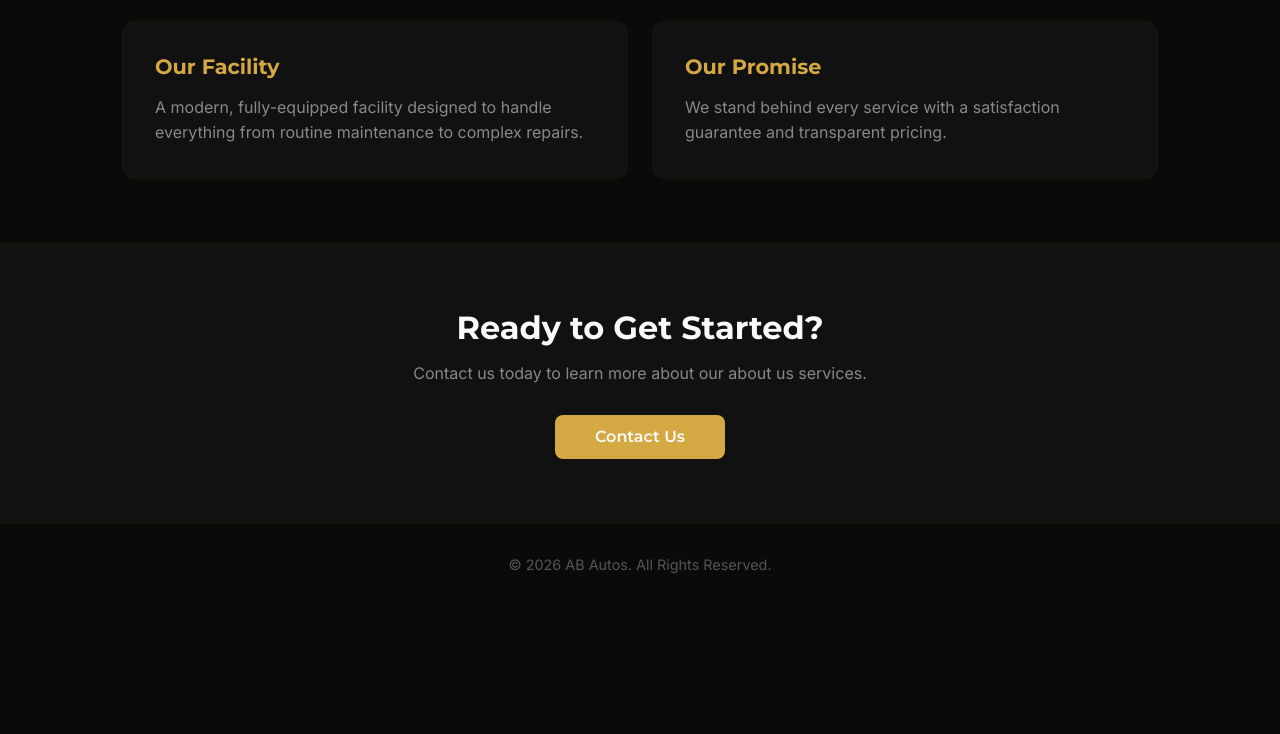
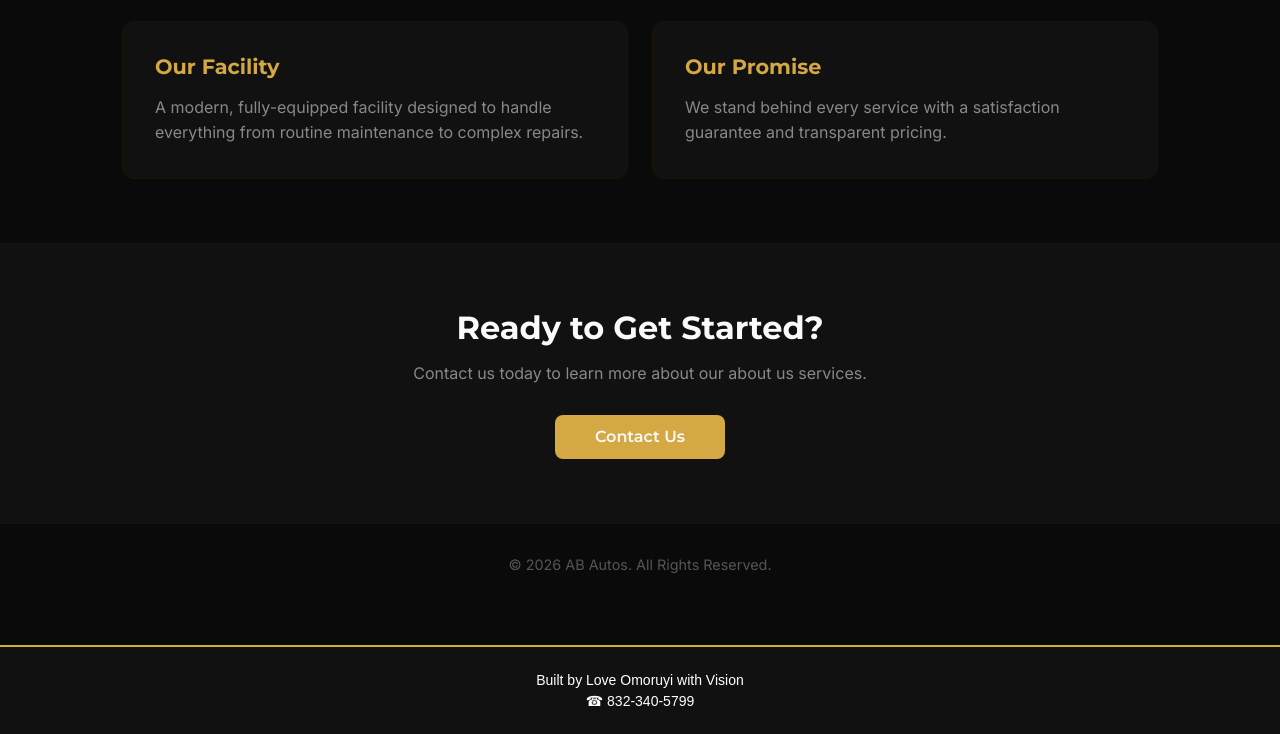
Before and after one commit to loveomoruyi/AB-Autos-Website, a plain HTML site: page aboutus.html in a window 1280 px wide. Shown: the part 791-1525 px from the top of the page. Before the commit the page ends 1396 px from the top, so only its background shows below. Drawn offline with Linux system fonts and the light colour scheme.

Commit message:
Add signature footer to all pages

```diff
--- a/aboutus.html
+++ b/aboutus.html
@@ -155,5 +155,6 @@
   }, 1000);
 })();
 </script>
+<footer style="background-color: #111; color: #fff; text-align: center; padding: 20px; font-family: Arial, sans-serif; border-top: 2px solid #d4af37; margin-top: 40px;"><p style="margin: 5px 0; font-size: 14px;">Built by Love Omoruyi with Vision</p><p style="margin: 5px 0; font-size: 14px;">&#9742; 832-340-5799</p></footer>
 </body>
 </html>
```
Also changed, not shown: autobody.html (+1 -0 lines), contact.html (+1 -0 lines), dealership.html (+1 -0 lines), gallery.html (+1 -0 lines), garage.html (+1 -0 lines), index.html (+1 -0 lines), inventory.html (+1 -0 lines), rental.html (+1 -0 lines), scheduling.html (+1 -0 lines), service.html (+1 -0 lines), tire-service.html (+1 -0 lines).
